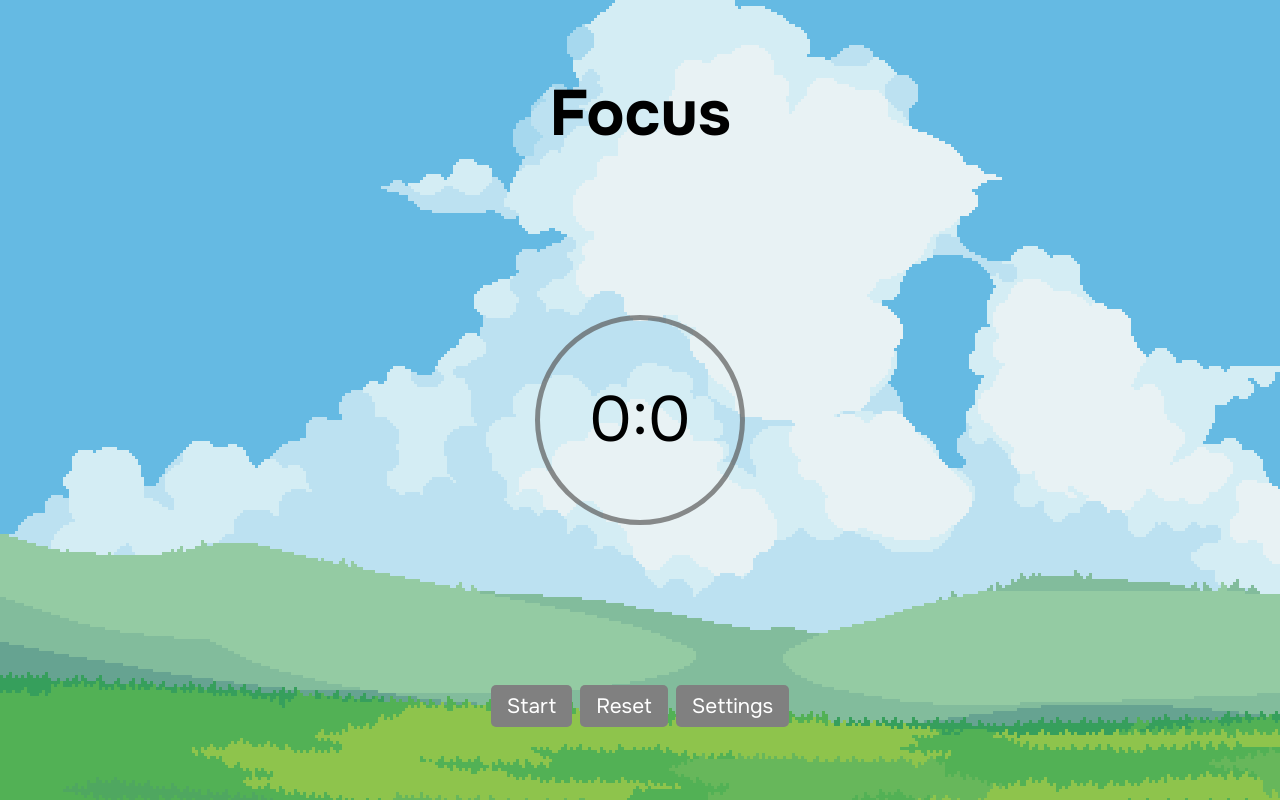
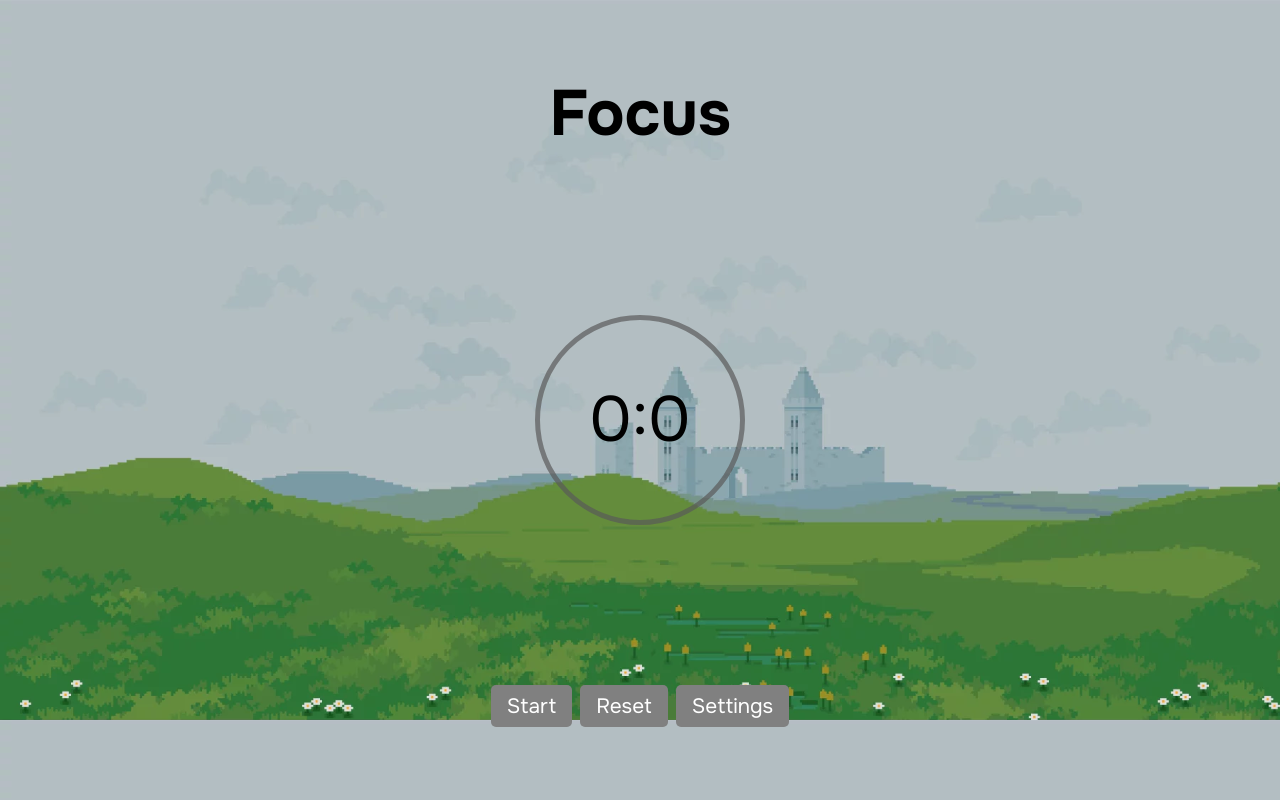
Before and after one commit to 1304-PK/GrindCore, a React (Vite) app: page / in a window 1280 px wide. Built offline with nearby package versions, Linux system fonts and the light colour scheme.

Commit message:
Change bg image

```diff
--- a/src/Styles/FocusTimer.css
+++ b/src/Styles/FocusTimer.css
@@ -4,7 +4,8 @@
 }
 
 #main-container {
-    background-image: url(../assets/timer_bg.png);
+    background-image: url(../assets/bg.png);
+    background-size: contain;
     display: flex;
     flex-direction: column;
     align-items: center;
```
